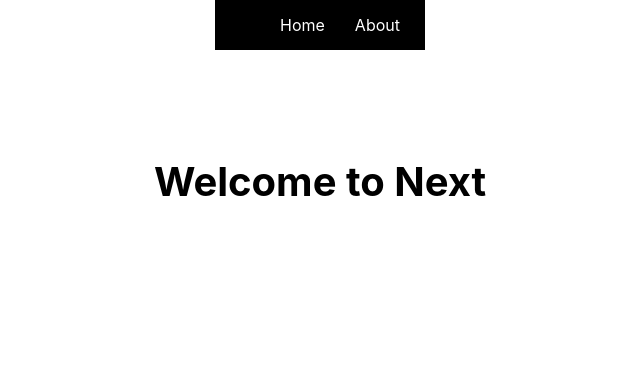
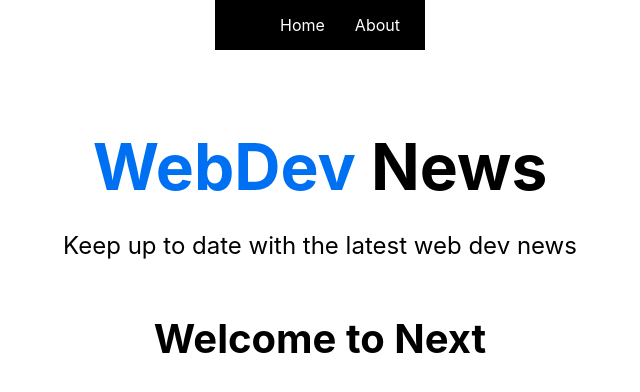
Before and after one commit to gnzlplcs/nextjs-crash-course, a Next.js app: page / in a window 1280 px wide. Shown: the top 392 px of the page, without its empty margins (320-960 px from the left). Built offline with nearby package versions, Linux system fonts and the light colour scheme.

Commit message:
:sparkles: create Header component
add Header component into the Layout component

```diff
--- /dev/null
+++ b/components/Header.js
@@ -0,0 +1,15 @@
+import headerStyles from "../styles/Header.module.css";
+
+const Header = () => {
+
+  return (
+    <div>
+      <h1 className={headerStyles.title}>
+        <span>WebDev</span> News
+      </h1>
+      <p className={headerStyles.description}>Keep up to date with the latest web dev news</p>
+    </div>
+  );
+};
+
+export default Header;
--- a/components/Layout.js
+++ b/components/Layout.js
@@ -1,11 +1,13 @@
 import styles from '../styles/Layout.module.css';
 import Nav from './Nav';
+import Header from './Header';
 
 const Layout = ({children}) => {
   return (
     <div className={styles.container}>
       <Nav />
       <main className={styles.main}>
+        <Header />
         {children}
       </main>
     </div>
--- /dev/null
+++ b/styles/Header.module.css
@@ -0,0 +1,27 @@
+.title a,
+.title span {
+  color: #0070f3;
+  text-decoration: none;
+}
+
+.title a:hover,
+.title a:focus,
+.title a:active {
+  text-decoration: underline;
+}
+
+.title {
+  margin: 0;
+  line-height: 1.15;
+  font-size: 4rem;
+}
+
+.title,
+.description {
+  text-align: center;
+}
+
+.description {
+  line-height: 1.5;
+  font-size: 1.5rem;
+}
--- a/styles/Layout.module.css
+++ b/styles/Layout.module.css
@@ -15,50 +15,6 @@
   justify-content: flex-start;
   align-items: center;
   font-size: 1.25rem;
-}
-
-.footer {
-  display: flex;
-  flex: 1;
-  padding: 2rem 0;
-  border-top: 1px solid #eaeaea;
-  justify-content: center;
-  align-items: center;
-}
-
-.footer a {
-  display: flex;
-  justify-content: center;
-  align-items: center;
-  flex-grow: 1;
-}
-
-.title a {
-  color: #0070f3;
-  text-decoration: none;
-}
-
-.title a:hover,
-.title a:focus,
-.title a:active {
-  text-decoration: underline;
-}
-
-.title {
-  margin: 0;
-  line-height: 1.15;
-  font-size: 4rem;
-}
-
-.title,
-.description {
-  text-align: center;
-}
-
-.description {
-  margin: 4rem 0;
-  line-height: 1.5;
-  font-size: 1.5rem;
 }
 
 .code {
```
